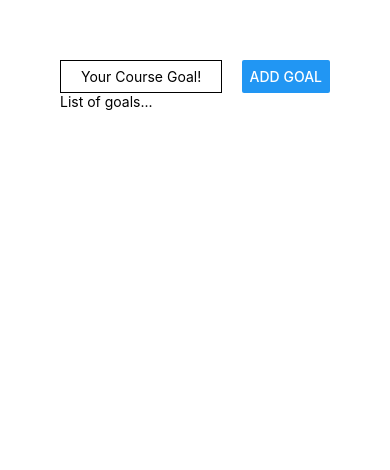
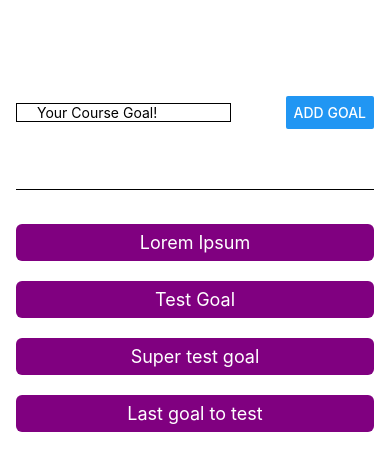
Before and after one commit to krjalos/max-react-native, a React Native app: screen / in a window 390 px wide. Shown: the top 470 px of the page. Built offline with nearby package versions, Linux system fonts and the light colour scheme.

Commit message:
State, styles, lists, simple handlers

```diff
--- a/App.tsx
+++ b/App.tsx
@@ -1,14 +1,60 @@
-import {Button, StyleSheet, Text, TextInput, View} from 'react-native';
+import {useState} from "react";
+import {Button, GestureResponderEvent, ScrollView, StyleSheet, Text, TextInput, View} from 'react-native';
 
 export default function App() {
+
+  const [inputText, setInputText] = useState("");
+  const [goals, setGoals] = useState<{id: string; text: string}[]>([
+    {
+      id:"g1",
+      text: "Lorem Ipsum"
+    },
+    {
+      id:"g2",
+      text: "Test Goal"
+    },
+    {
+      id:"g3",
+      text: "Super test goal"
+    },
+    {
+      id:"g4",
+      text: "Last goal to test"
+    }
+  ]);
+
+  const goalInputChangeHandler = (value: string) => {
+    setInputText(value);
+  }
+
+  const addGoalHandler = () => {
+    if(inputText.trim().length < 1) {
+      return;
+    }
+    setGoals((prevState) => {
+      return [...prevState, {id: Math.random().toString(), text: inputText}];
+    });
+  }
+
+  const goalClickHandler = (id: string) => {
+    setGoals((prevState) => {
+      return prevState.filter(goal => goal.id !== id);
+    });
+  }
+
   return (
     <View style={styles.appContainer}>
       <View style={styles.inputContainer}>
-        <TextInput style={styles.textInput} placeholder="Your Course Goal!"/>
-        <Button title="Add Goal"/>
+        <TextInput style={styles.textInput} placeholder="Your Course Goal!" onChangeText={goalInputChangeHandler} value={inputText}/>
+        <Button onPress={addGoalHandler} title="Add Goal"/>
       </View>
-      <View>
-        <Text>List of goals...</Text>
+      <View style={styles.todoListContainer}>
+        <ScrollView>
+          {goals.length > 0 ? goals.map(goal => <View style={styles.goalItem} key={goal.id}>
+            <Text style={styles.goalItemText}>{goal.text}</Text>
+            {/*<Button title="Delete" />*/}
+          </View>) : <Text>List of goals...</Text>}
+        </ScrollView>
       </View>
     </View>
   );
@@ -16,11 +62,19 @@ export default function App() {
 
 const styles = StyleSheet.create({
   appContainer: {
-    padding: 60
+    flex:1,
+    paddingTop: 60,
+    paddingHorizontal: 16
   },
   inputContainer: {
+    flex:1,
     flexDirection: "row",
-    justifyContent: "space-between"
+    justifyContent: "space-between",
+    alignItems:"center",
+    paddingBottom: 24,
+    marginBottom: 24,
+    borderBottomWidth: 1,
+    borderBottomColor: "black",
   },
   textInput: {
     borderWidth: 1,
@@ -28,5 +82,20 @@ const styles = StyleSheet.create({
     paddingHorizontal: 20,
     width:"60%",
     marginRight: 20
+  },
+  todoListContainer: {
+    flex: 6
+  },
+  goalItem: {
+    alignItems:"center",
+    justifyContent:"center",
+    backgroundColor: "purple",
+    marginVertical: 10,
+    borderRadius:6,
+    padding:8
+  },
+  goalItemText: {
+    color:"#fff",
+    fontSize: 18,
   }
 });
```
